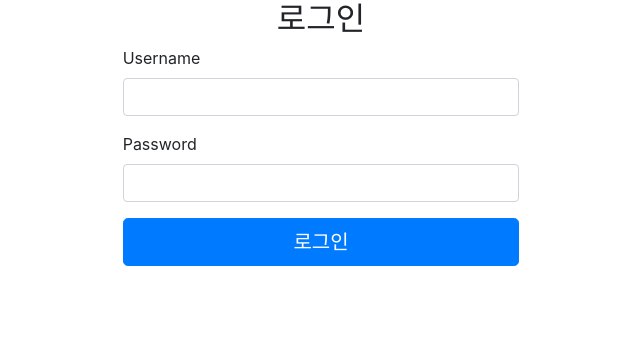
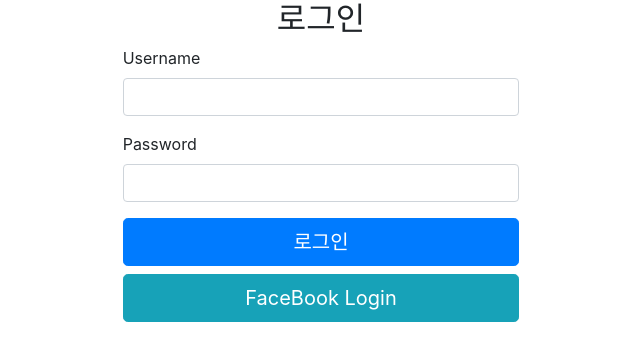
Before and after one commit to gambler1541/mb-project, a Django app: page /members/login/ in a window 1280 px wide. Shown: the part 56-417 px from the top of the page, without its empty margins (319-959 px from the left). Run offline with Django 3.2, Linux system fonts and the light colour scheme; parts of the project's set-up code (start-up, migrations or seed data) failed here and were passed over; some libraries are stand-ins or nearby versions.

Commit message:
requests설치, facebooklogin(OAuth)

```diff
--- a/app/config/settings/base.py
+++ b/app/config/settings/base.py
@@ -14,7 +14,9 @@
 
 # Build paths inside the project like this: os.path.join(BASE_DIR, ...)
 BASE_DIR = os.path.dirname(os.path.dirname(os.path.dirname(os.path.abspath(__file__))))
+print(BASE_DIR)
 ROOT_DIR = os.path.dirname(BASE_DIR)
+print(ROOT_DIR)
 TEMPLATES_DIR = os.path.join(BASE_DIR, 'templates')
 STATIC_DIR = os.path.join(BASE_DIR, 'static')
 SECRET_DIR = os.path.join(ROOT_DIR, '.secrets')
--- a/app/members/urls.py
+++ b/app/members/urls.py
@@ -8,5 +8,6 @@
     path('logout/', views.logout_view, name='logout_view'),
     path('signup/', views.signup_view, name='signup_view'),
     path('profile/', views.profile, name='profile'),
+    path('facebook-login/', views.facebook_login, name='facebook_login'),
 
 ]
--- a/app/members/views.py
+++ b/app/members/views.py
@@ -1,3 +1,6 @@
+import json
+
+import requests
 from django.contrib.auth import login, authenticate, logout, get_user_model
 from django.contrib.auth.decorators import login_required
 
@@ -88,3 +91,22 @@
             'form' : form
         }
     return render(request, 'members/profile.html', context)
+
+
+def facebook_login(request):
+    # request token
+    api_get_access_token = 'https://graph.facebook.com/v3.2/oauth/access_token'
+    code = request.GET['code']
+    params  = {
+        'client_id': '2270191476551895',
+        'redirect_uri': 'http://localhost:8000/members/facebook-login/',
+        'client_secret': '4cc612f52d4d17901ee7ffd7380a4520',
+        'code': code
+
+    }
+    # request token을 access token으로 교환
+    response = requests.get(api_get_access_token, params)
+    # 인수로 전달한 문자열이 `JSON`형식일 것으로 생각
+    # json.loads는 전달한 문자열이 JSON일 경우, 해당 문자열을 parsing해서 python 객체로 변환
+    json.loads(response.text)
+    return HttpResponse()
--- a/app/templates/members/login.html
+++ b/app/templates/members/login.html
@@ -17,6 +17,10 @@
     <small class="form-text text-center text-danger font-weight-bold">{{ error }}</small>
     {% endfor %}
     <button class="btn btn-lg btn-primary btn-block" type="submit">로그인</button>
+    <a href="https://www.facebook.com/v3.2/dialog/oauth?
+            client_id=2270191476551895
+            &redirect_uri=http://localhost:8000/{% url 'members:facebook_login' %}"
+       class="btn btn-lg btn-info btn-block"> FaceBook Login</a>
     </form>
 </div>
 {% endblock %}
```
Also changed, not shown: 1 other file.
